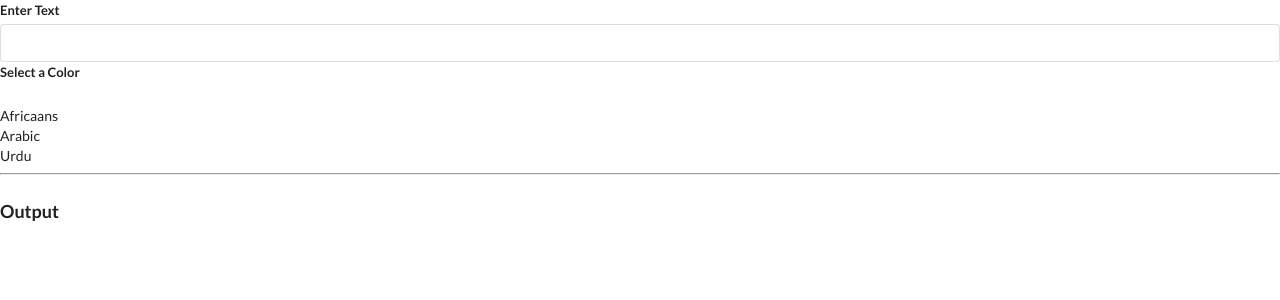
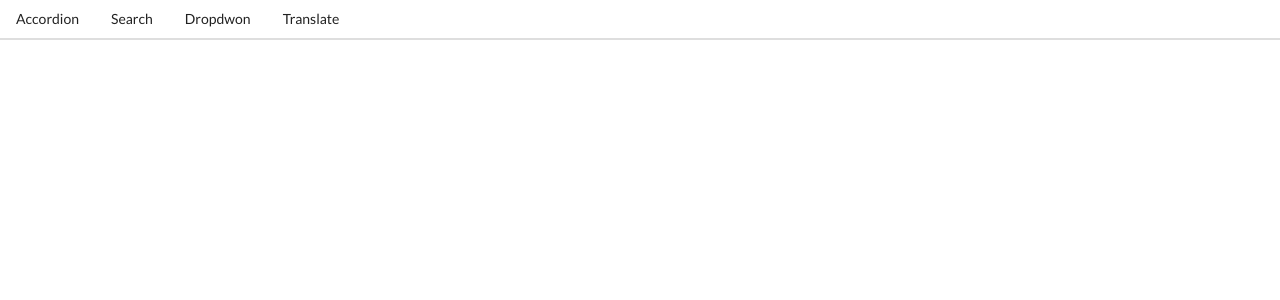
Before and after one commit to likeam/hooks, a React (Create React App) app: page /translate in a window 1280 px wide. Shown: the top 300 px of the page. Built offline with nearby package versions, Linux system fonts and the light colour scheme; no server answers.

Commit message:
Traslate Buiding

```diff
--- a/public/index.html
+++ b/public/index.html
@@ -2,7 +2,7 @@
 <html lang="en">
   <head>
     <meta charset="utf-8" />
-    <link rel="icon" href="%PUBLIC_URL%/favicon.ico" />
+
     <meta name="viewport" content="width=device-width, initial-scale=1" />
     <meta name="theme-color" content="#000000" />
     <meta
--- a/src/App.js
+++ b/src/App.js
@@ -3,6 +3,9 @@
 import Search from './components/Search';
 import Dropdown from './components/Dropdown';
 import Translate from './components/Translate';
+import Route from './components/Route';
+import Header from './components/Header';
+
 
 
 const items = [
@@ -39,13 +42,31 @@
 const App = () => {
 
 
-  const [showDropdwon, setShowDropdwon] = useState(true);
+
+  const [selected, setSeleted] = useState(options[0]);
 
   return (
     <div>
-      <Translate />
+      <Header  />
+      <Route path="/">
+        <Accordion items={items} />
+      </Route>
+      <Route path="/list">
+        <Search />
+      </Route>
+      <Route path="/dropdown">
+        <Dropdown
+          label="Select a Color "
+          options={options}
+          selected={selected}
+          onSelectedChange={setSeleted}
+        />
+      </Route>
+      <Route path="/translate">
+        <Translate />
+      </Route>
     </div>
-  )
-}
+  );
+};
 
 export default App;
--- a/src/components/Convert.js
+++ b/src/components/Convert.js
@@ -1,4 +1,4 @@
-import React, { useEffect, useState, useSyncExternalStore } from 'react'
+import React, { useEffect, useState } from 'react'
 import axios from 'axios';
 
 const Convert = ({language, text}) => {
--- /dev/null
+++ b/src/components/Header.js
@@ -0,0 +1,21 @@
+import React from 'react'
+
+ const Header = () => {
+    return (
+        <div className="ui secondary pointing menu">
+            <a href="/" className="item">
+                Accordion
+            </a>
+            <a href="/list" className="item">
+                Search
+            </a>
+            <a href="/dropdwon" className="item">
+                Dropdwon
+            </a>
+            <a href="/translate" className="item">
+                Translate
+            </a>
+        </div>
+    )
+}
+export default Header;
--- /dev/null
+++ b/src/components/Route.js
@@ -0,0 +1,8 @@
+
+
+const Route = ({path, childern}) => {
+    return window.location.pathname === path ? childern : null;
+
+};
+
+export default Route;
```
